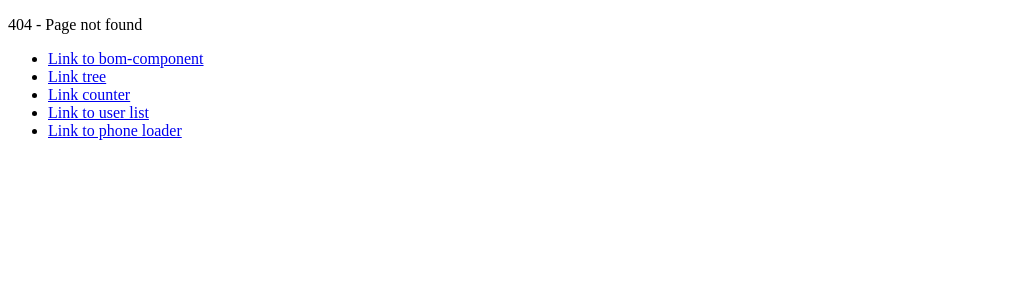
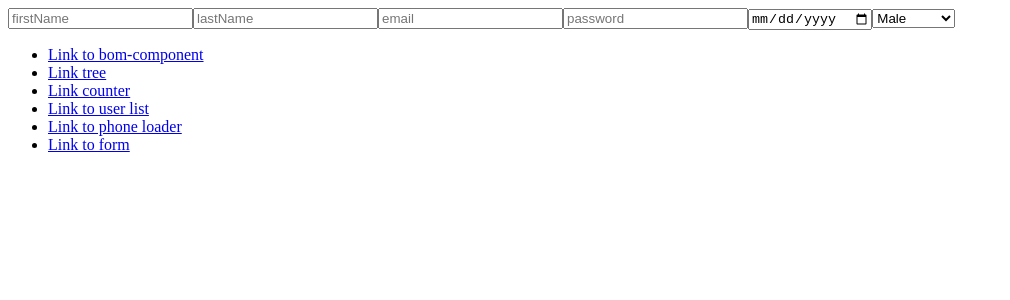
Before and after one commit to freshcodeAlice/pfm-2023-react-welcome, a React (Create React App) app: page /form in a window 1280 px wide. Before the commit this address had no page. Shown: the top 300 px of the page, without its empty margins (0-1010 px from the left). Built offline with nearby package versions, Linux system fonts and the light colour scheme.

Commit message:
form on useState

```diff
--- a/src/App.js
+++ b/src/App.js
@@ -6,7 +6,6 @@ import ThemeContext from './contexts/ThemeContext';
 import CONSTANTS from './constants';
 import DataLoader from './components/DataLoader';
 import Tree from './components/ContextTree';
-import SignForm from './pages/SignForm';
 import ExpandedSignUpForm from './components/ExpandedSignUpForm';
 import BOM from './components/BOMexamples';
 import './App.css';
@@ -15,7 +14,7 @@ import {BrowserRouter, Route, Routes, NavLink} from 'react-router-dom';
 import NewCounter from './components/NewCounter';
 import UserList from './components/UserList';
 import PhoneLoader from './components/PhoneLoader';
-
+import SignForm from './components/SignForm';
 
 
 
@@ -55,12 +54,12 @@ class App extends React.Component { // Parent component (батьківська
             <BrowserRouter>
               <Routes>
                 <Route path='/' element={<Octopus />} />
-                <Route path="/home" element={<SignForm />} />
                 <Route path="/bom" element={<BOM />} />
                 <Route path="/data" element={<DataLoader />} />
                 <Route path="/tree" element={<Tree />} />
                 <Route path='/counter' element={<NewCounter />}/>
                 <Route path='/userlist' element={<UserList />} />
+                <Route path='/form' element={<SignForm />} />
                 <Route path='/phoneloader' element={<PhoneLoader />} />
                 <Route path="/*" element={<NotFound />} />
               </Routes>
@@ -70,6 +69,7 @@ class App extends React.Component { // Parent component (батьківська
                 <li><NavLink to='/counter'>Link counter</NavLink></li>
                 <li><NavLink to='/userlist'>Link to user list</NavLink></li>
                 <li><NavLink to='/phoneloader'>Link to phone loader</NavLink></li>
+                <li><NavLink to='/form'>Link to form</NavLink></li>
               </ul>
 
 
--- /dev/null
+++ b/src/components/SignForm/index.js
@@ -0,0 +1,61 @@
+import React, {useState} from 'react';
+
+const SignForm = () => {
+    const [firstName, setFirstName] = useState('');
+    const [lastName, setLastName] = useState('');
+    const [email, setEmail] = useState('');
+    const [password, setPassword] = useState('');
+    const [birthday, setBirthday] = useState('');
+    const [gender, setGender] = useState('');
+
+    const changeHandler = ({target: {name, value}}) => {
+        switch(name) {
+            case 'firstName': {
+                setFirstName(value);
+                break
+            }
+            case 'lastName': {
+                setLastName(value);
+                break
+            }
+            case 'email': {
+                setEmail(value);
+                break
+            }
+            case 'password': {
+                setPassword(value);
+                break
+            }
+            case 'birthday': {
+                setBirthday(value);
+                break
+            }
+            case 'gender': {
+                setGender(value);
+                break
+            }
+        }
+    }
+
+    // const firstNameHandler = ({target: {value}}) => {
+    //     setFirstName(value)
+    // }
+
+
+    return (
+        <form>
+            <input name="firstName" placeholder='firstName' value={firstName} onChange={changeHandler}/>
+            <input name="lastName"  placeholder='lastName' value={lastName} onChange={changeHandler}/>
+            <input name="email"  placeholder='email' value={email} onChange={changeHandler}/>
+            <input name="password"  placeholder='password' value={password} onChange={changeHandler}/>
+            <input name="birthday" type="date" value={birthday} onChange={changeHandler}/>
+            <select value={gender} onChange={changeHandler} name="gender">
+                <option value="Male">Male</option>
+                <option value="Female">Female</option>
+                <option value="Nonbinary">Nonbinary</option>
+            </select>
+        </form>
+    );
+}
+
+export default SignForm;
```
